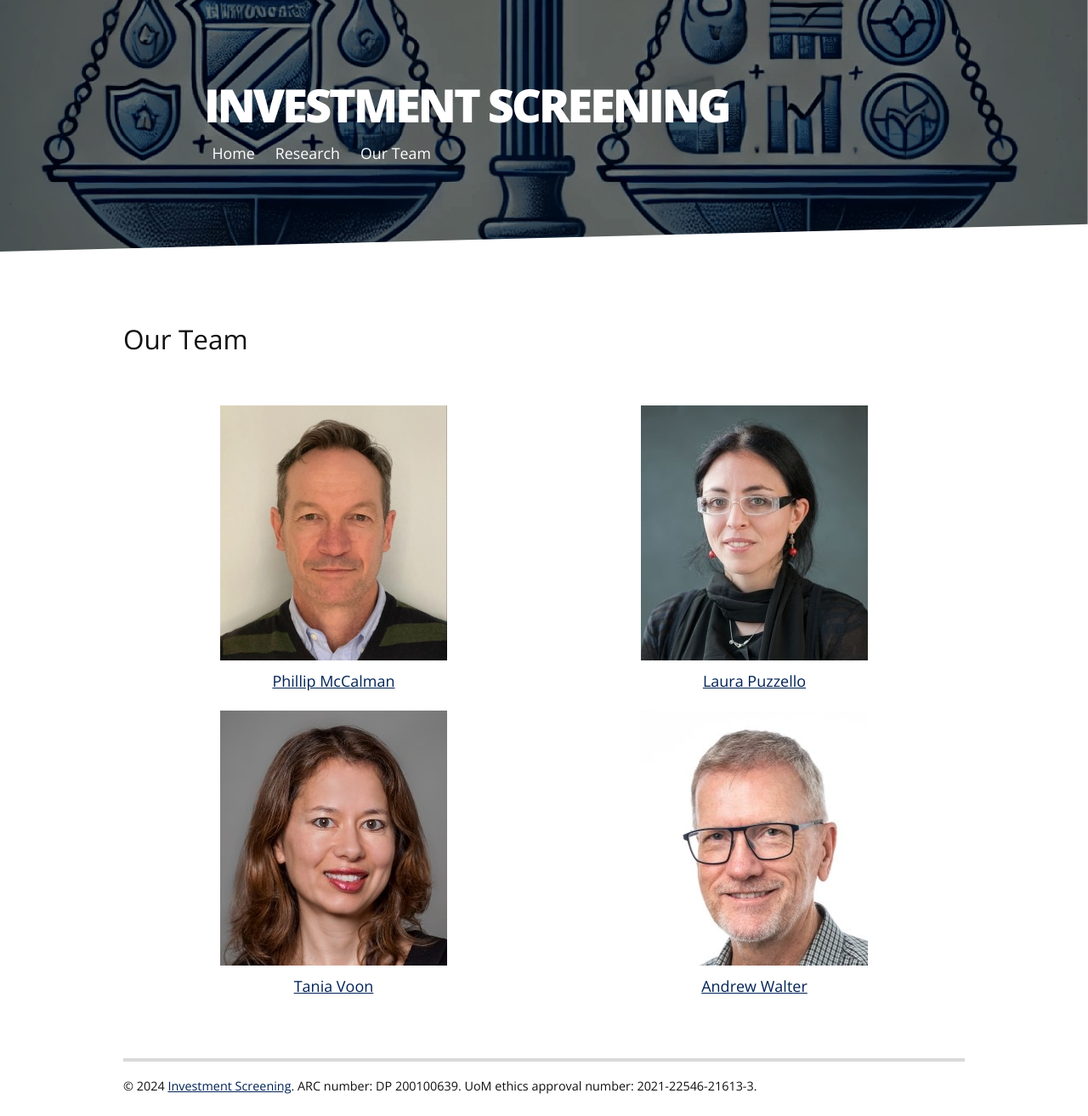
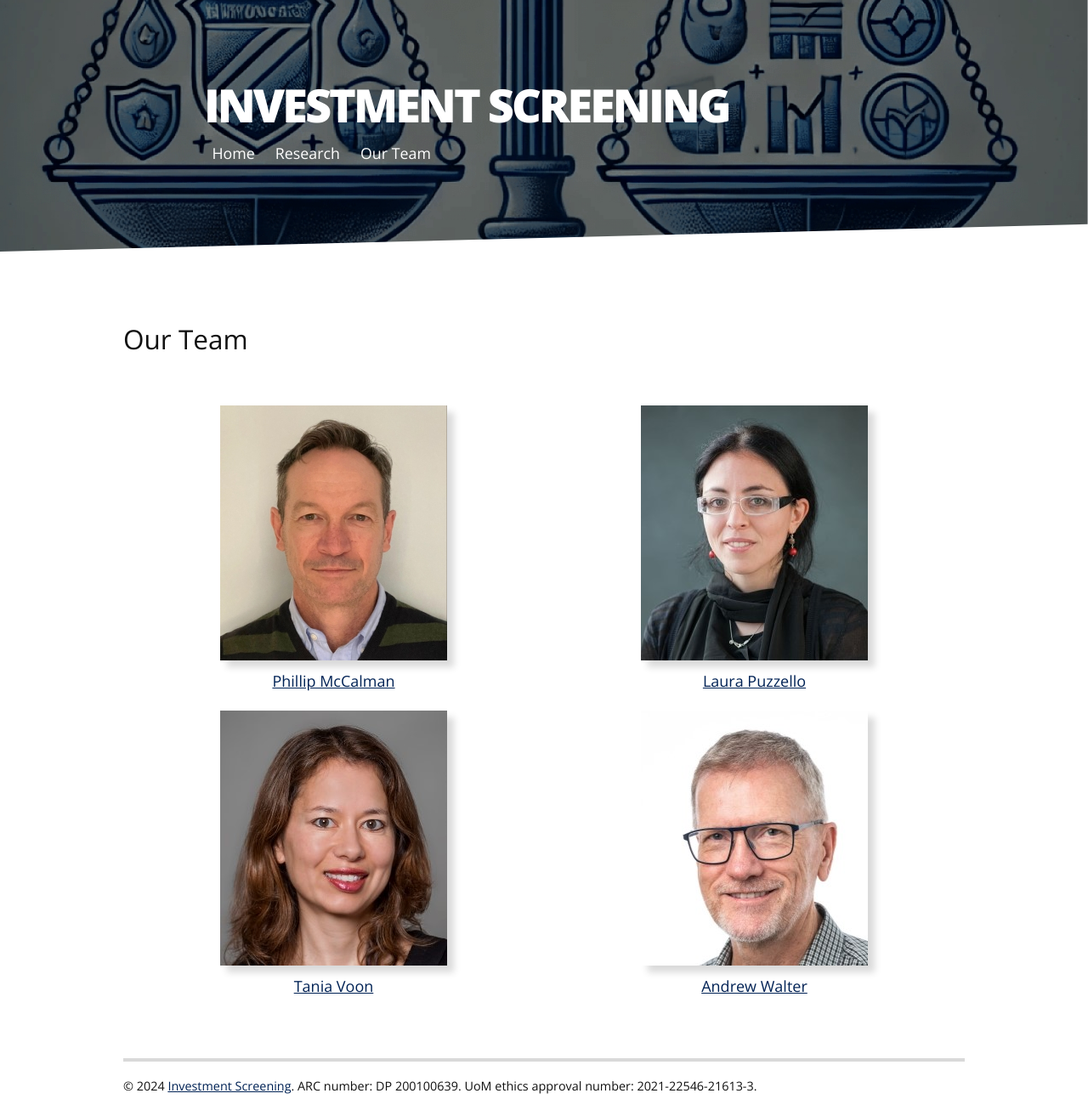
Before and after one commit to investmentscreening/investmentscreening.github.io, a Jekyll site: the page built from our-team.md, in a window 1280 px wide. Shown: the whole page at 85% size. Built offline with Jekyll 4.4.1, drawn with Linux system fonts in a browser that asks for light colours; nearby versions of some CDN libraries.

Commit message:
feat: add box shadow to headshots

```diff
--- a/_sass/modules/_tables.scss
+++ b/_sass/modules/_tables.scss
@@ -43,5 +43,5 @@ th {
 }
 
 .team-table img {
-	height: auto;
+	box-shadow: 8px 8px 8px rgba(0, 0, 0, 0.15);
 }
```
